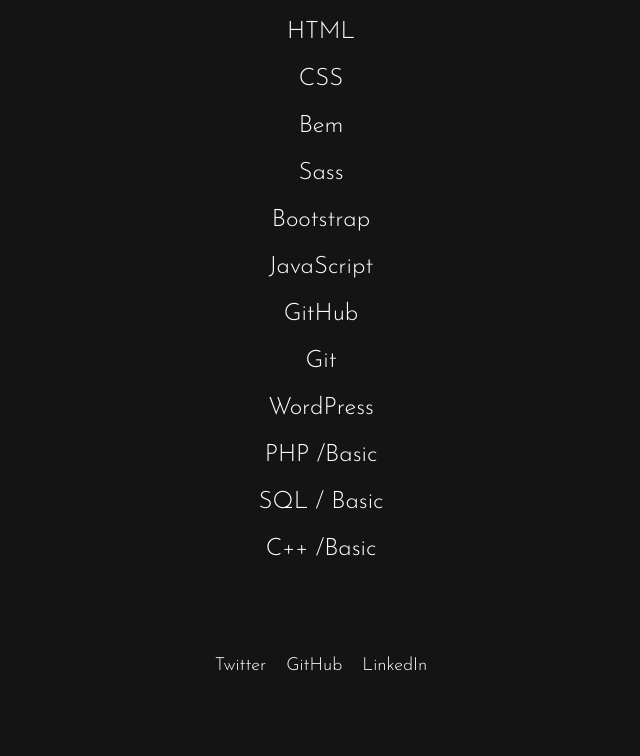
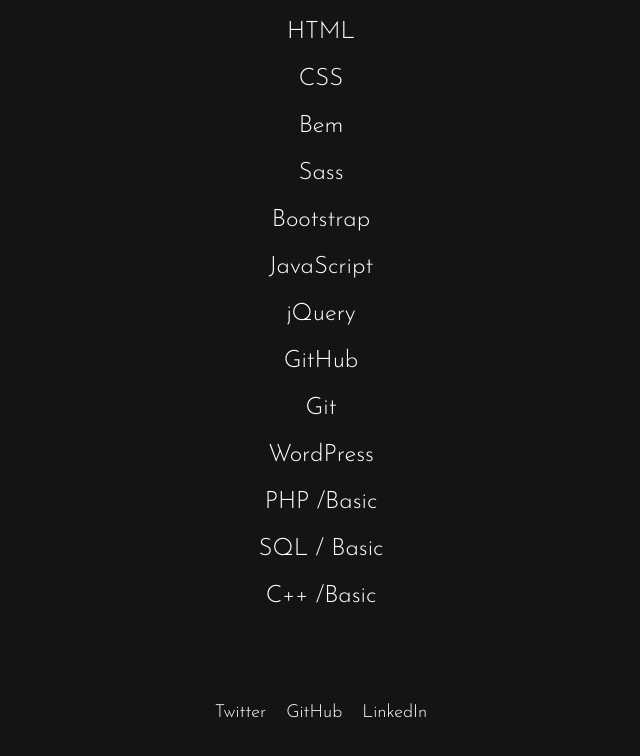
Before and after one commit to olinka770/Aleksandra-Wojcik, a plain HTML site: page stack.html in a window 1280 px wide. Shown: the part 156-912 px from the top of the page, without its empty margins (319-959 px from the left). Before the commit the page ends 866 px from the top, so only its background shows below. Drawn offline with Linux system fonts and the light colour scheme.

Commit message:
stack updated

```diff
--- a/stack.html
+++ b/stack.html
@@ -25,6 +25,7 @@
 			<h2>Sass</h2>
 			<h2>Bootstrap</h2>
 			<h2>JavaScript</h2>
+			<h2>jQuery</h2>
 			<h2>GitHub</h2>
 			<h2>Git</h2>
 			<h2>WordPress</h2>
```
